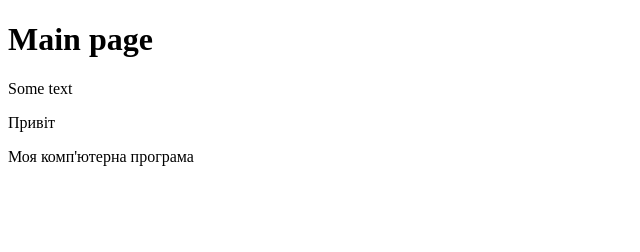
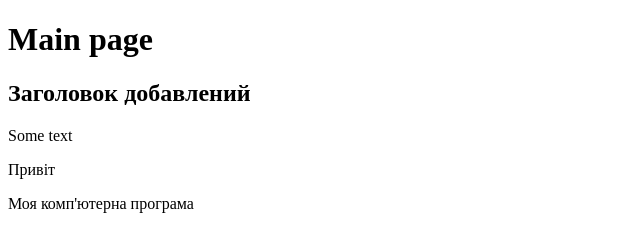
Before and after one commit to Frontend-Backend-Developer/RRPS01, a plain HTML site: page index.html in a window 1280 px wide. Shown: the whole page, without its empty margins (0-640 px from the left). Drawn offline with Linux system fonts and the light colour scheme.

Commit message:
Додався тег <h2>

```diff
--- a/index.html
+++ b/index.html
@@ -6,6 +6,9 @@
 </head>
 <body>
    <h1>Main page</h1>
+
+   <h2>Заголовок добавлений</h2>
+
    <p>Some text</p>
 
    <p>Привіт</p>
```
